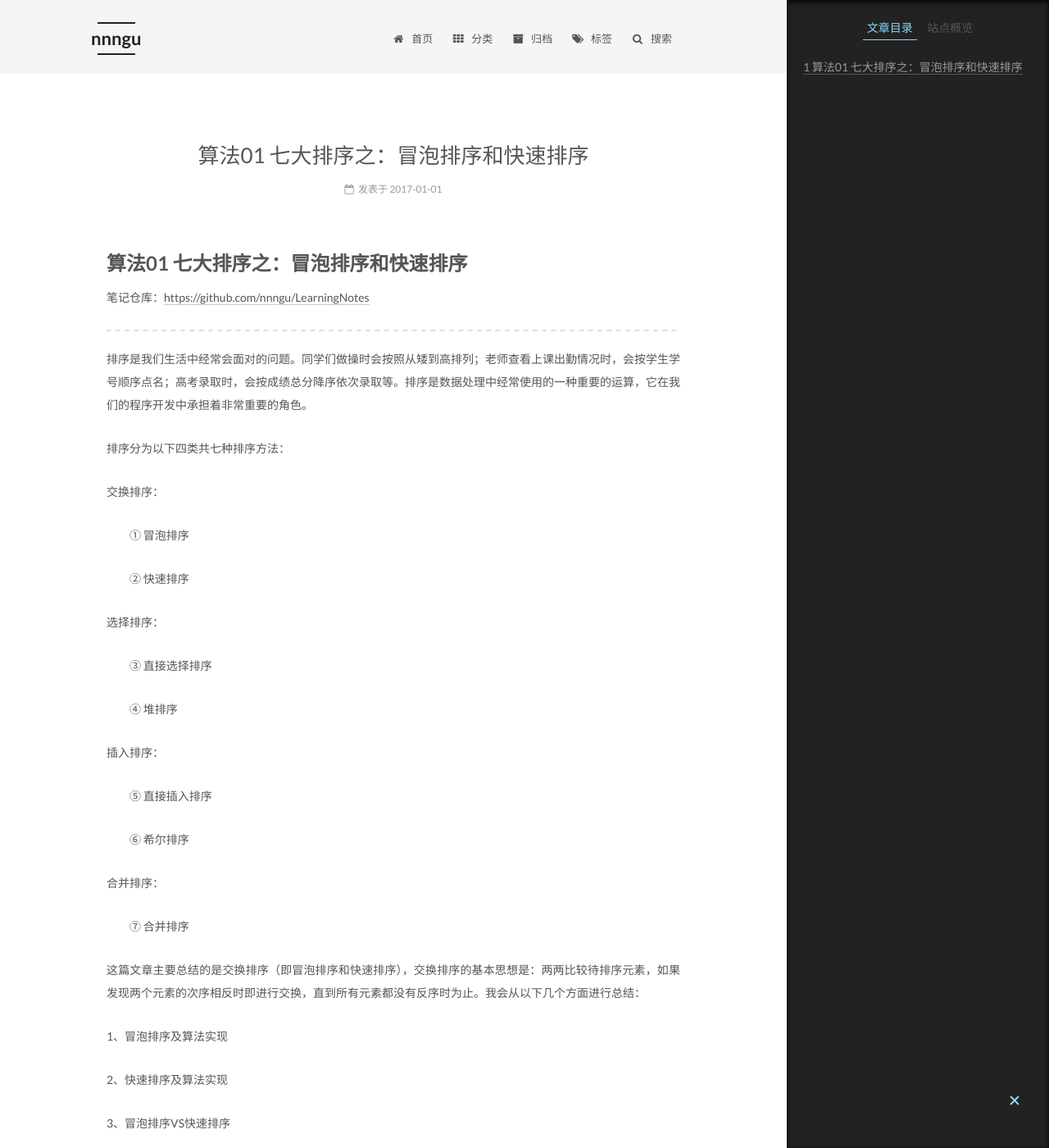
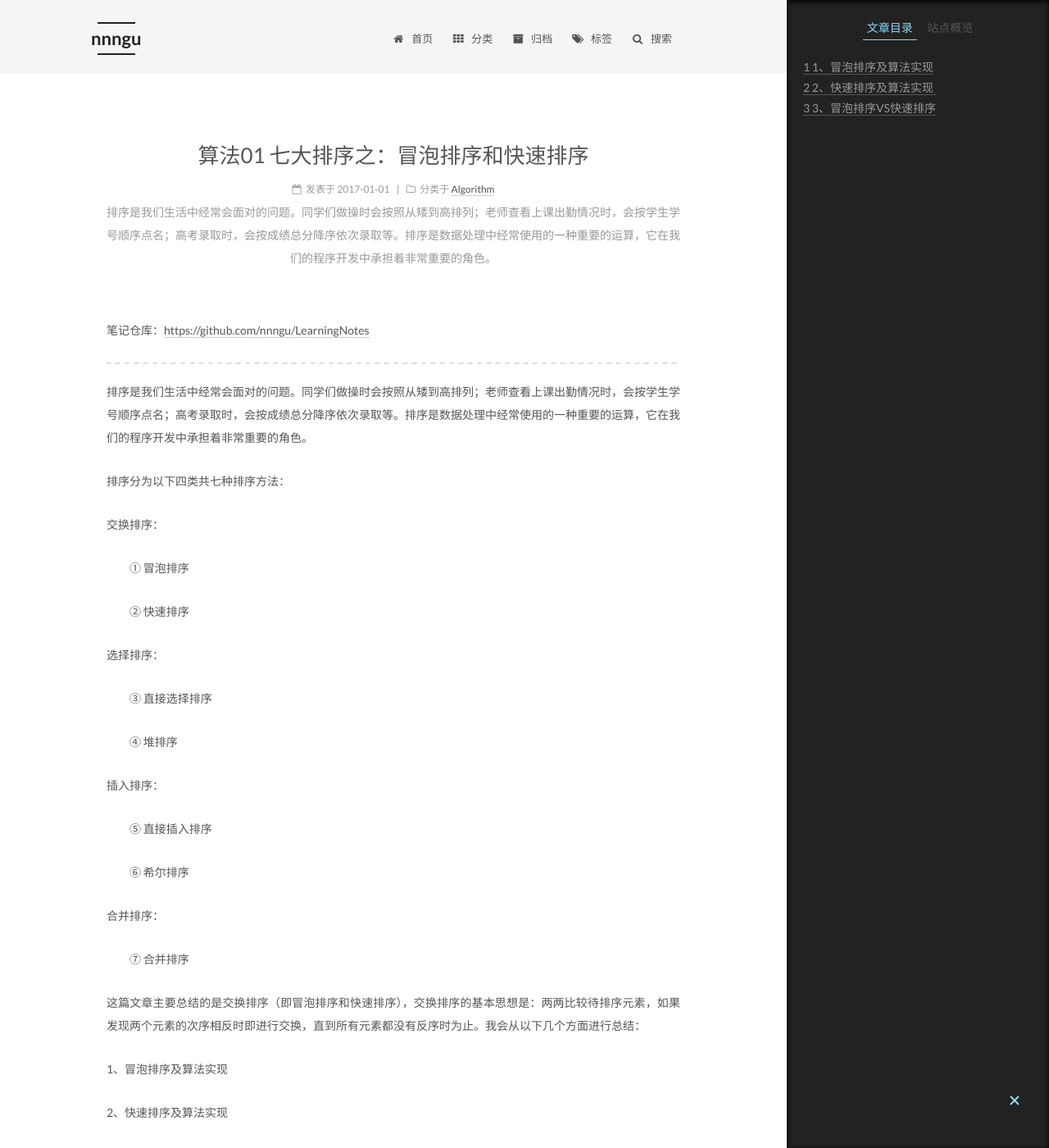
Before and after one commit to nnngu/LearningNotes, a Jekyll site: the page built from _posts/2017-01-01-算法01 七大排序之：冒泡排序和快速排序.md, in a window 1280 px wide and 1400 px high. Shown: the whole window at 82% size. Built offline with Jekyll 4.4.1, drawn with Linux system fonts in a browser that asks for light colours.

Commit message:
修改文件: _posts/2017-01-01-算法01 七大排序之：冒泡排序和快速排序.md

```diff
--- a/_posts/2017-01-01-算法01 七大排序之：冒泡排序和快速排序.md
+++ b/_posts/2017-01-01-算法01 七大排序之：冒泡排序和快速排序.md
@@ -1,4 +1,7 @@
-# 算法01 七大排序之：冒泡排序和快速排序
+---
+categories: Algorithm
+description: 排序是我们生活中经常会面对的问题。同学们做操时会按照从矮到高排列；老师查看上课出勤情况时，会按学生学号顺序点名；高考录取时，会按成绩总分降序依次录取等。排序是数据处理中经常使用的一种重要的运算，它在我们的程序开发中承担着非常重要的角色。
+---
 
 笔记仓库：[https://github.com/nnngu/LearningNotes](https://github.com/nnngu/LearningNotes)
 
```
